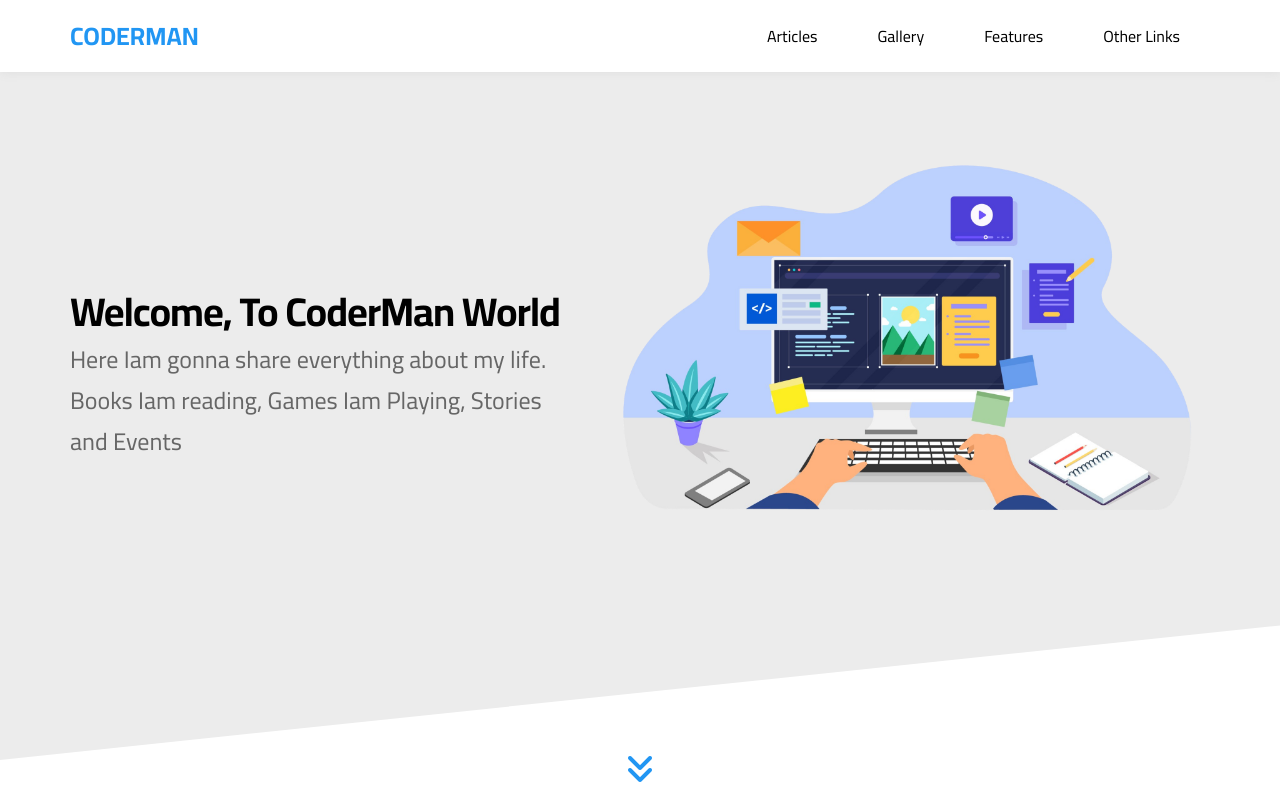
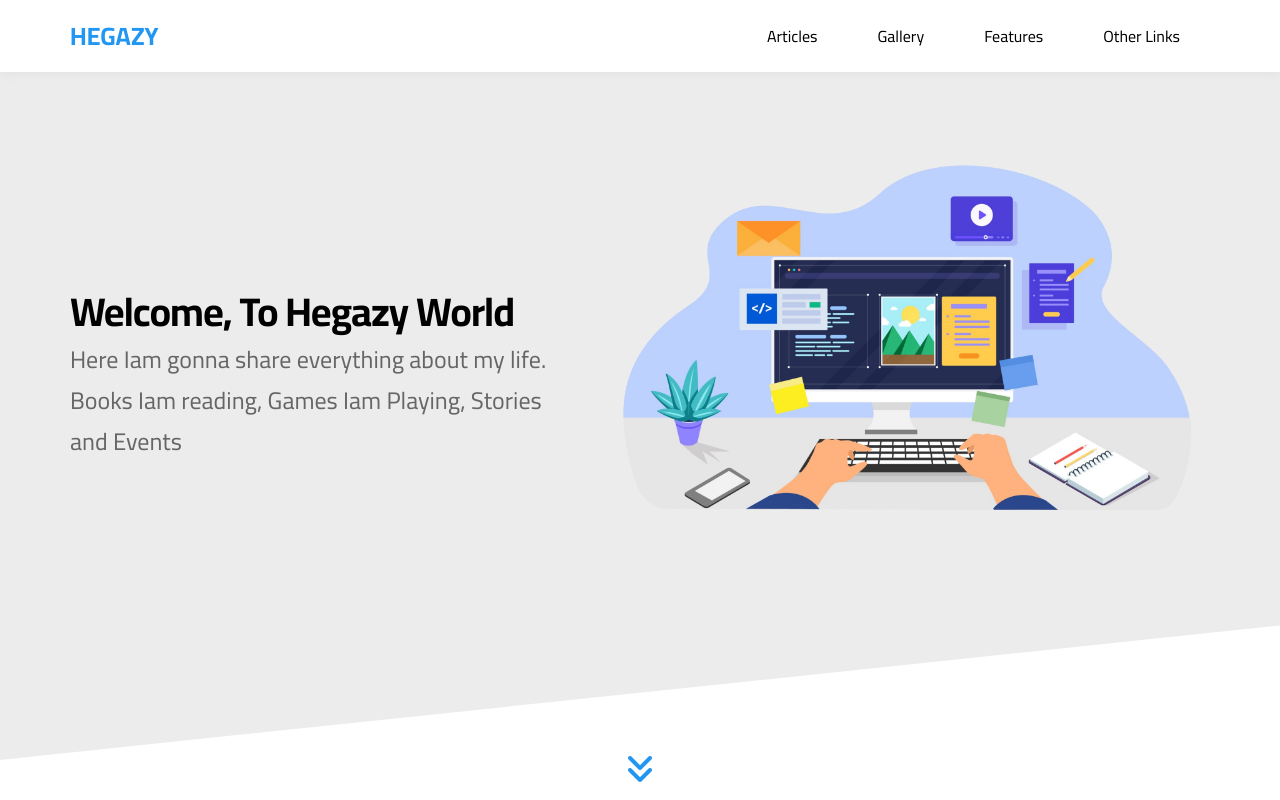
Before and after one commit to marwancm/Hegazy, a plain HTML site: page index.html in a window 1280 px wide. Shown: the top 800 px of the page. Drawn offline with Linux system fonts and the light colour scheme.

Commit message:
changing the name

```diff
--- a/index.html
+++ b/index.html
@@ -6,9 +6,9 @@
   <meta http-equiv="X-UA-Compatible" content="IE=edge">
   <meta name="viewport" content="width=device-width, initial-scale=1.0">
   <link rel="shortcut icon" href="imgs/landing-image.png" type="image/x-icon">
-  <title>CoderMan</title>
+  <title>Hegazy</title>
   <link rel="stylesheet" href="css/normalize.css">
-  <link rel="stylesheet" href="css/coderman.css">
+  <link rel="stylesheet" href="css/hegazy.css">
   <!-- Font Awesome -->
   <link rel="stylesheet" href="css/all.min.css">
   <link rel="preconnect" href="https://fonts.googleapis.com">
@@ -20,7 +20,7 @@
     <!-- Start Header -->
     <header>
       <div class="container">
-          <a href="#" class="logo">CoderMan</a>
+          <a href="#" class="logo">Hegazy</a>
           <ul class="main-nav">
             <li><a href="#articles">Articles</a></li>
             <li><a href="#gallery">Gallery</a></li>
@@ -75,7 +75,7 @@
     <div class="landing">
       <div class="container">
         <div class="text">
-          <h1>Welcome, To CoderMan World</h1>
+          <h1>Welcome, To Hegazy World</h1>
           <p> Here Iam gonna share everything about my life.
               Books Iam reading, Games Iam Playing, Stories and Events
           </p>
@@ -259,7 +259,7 @@
       <div class="container">
         <div class="box">
           <img src="./imgs/avatar-01.png" alt="">
-          <h3>CoderMan Mahmoud</h3>
+          <h3>Hegazy Mahmoud</h3>
           <span class="title">Full Stack Developer</span>
           <div class="rate">
             <i class="filld fas fa-star"></i>
@@ -774,7 +774,7 @@
     <footer class="footer">
       <div class="container">
         <div class="box">
-          <h3><a href="#">CoderMan</a></h3>
+          <h3><a href="#">Hegazy</a></h3>
           <ul class="social">
             <li>
               <a href="#" class="facebook"><i class="fab fa-facebook-f"></i></a>
```
Also changed, not shown: css/hegazy.css (renamed from css/coderman.css).
